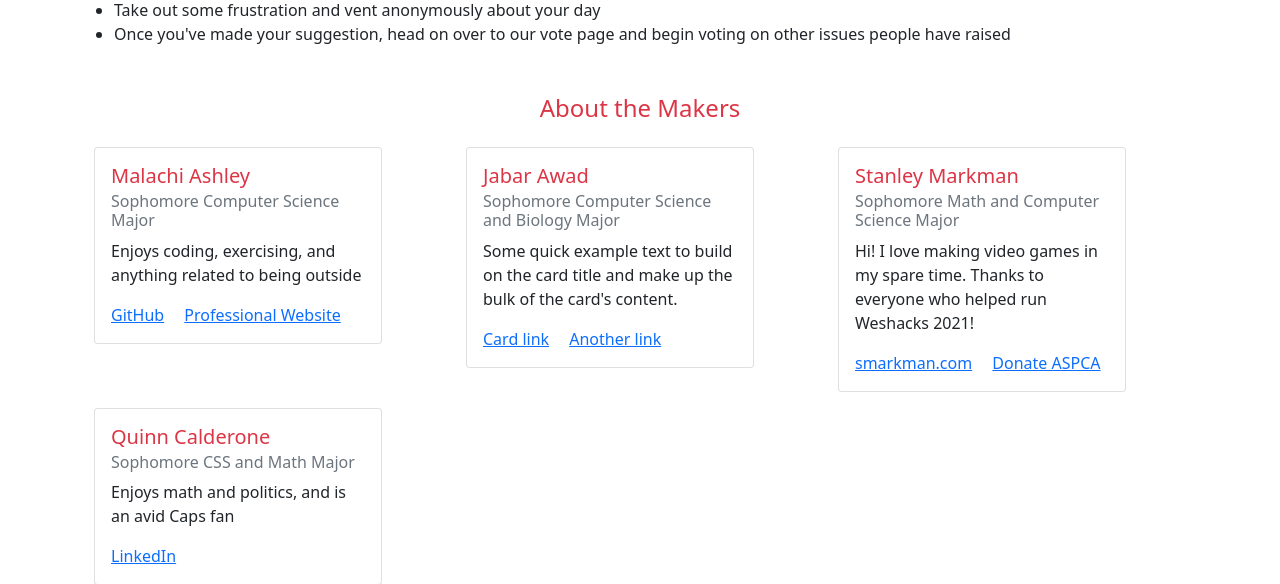
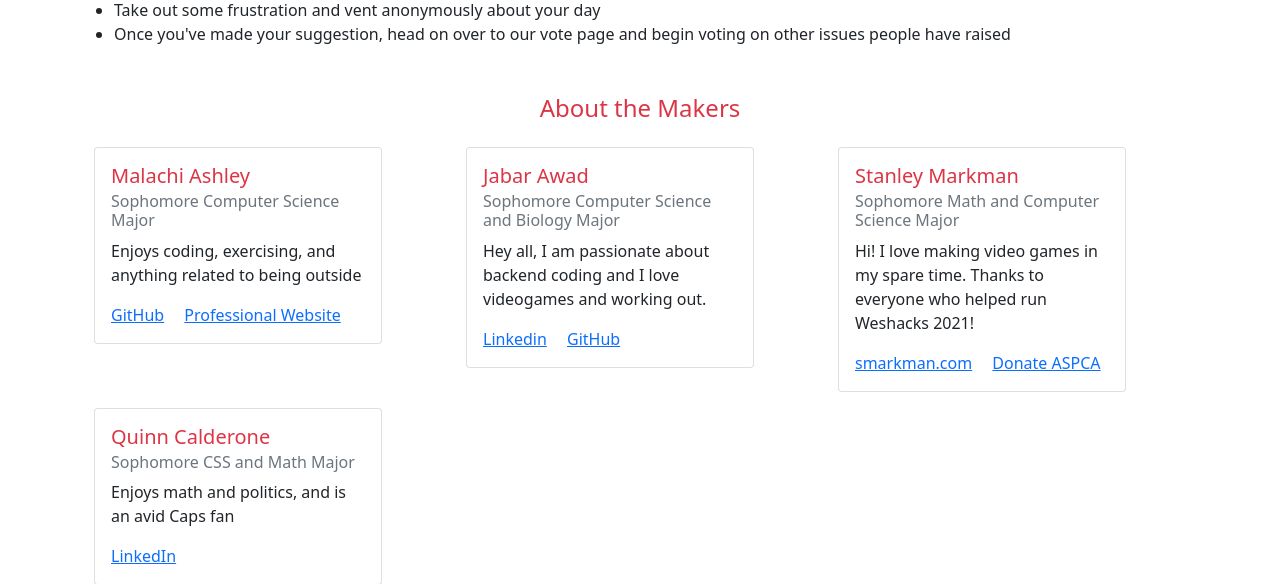
Before and after one commit to malachimda101/WeSuggest, a Flask app: page / in a window 1280 px wide. Shown: the part 432-1016 px from the top of the page. Run offline with Flask 2, Linux system fonts and the light colour scheme; some libraries are stand-ins or nearby versions.

Commit message:
added bio info for myself in index.html

```diff
--- a/databases.py
+++ b/databases.py
@@ -134,4 +134,4 @@ print(test.query())
 
 #print(test.query())
 
-print(test.highest_upvotes())
+#print(test.highest_upvotes())
--- a/templates/index.html
+++ b/templates/index.html
@@ -66,9 +66,9 @@
                         <div class="card-body">
                           <h5 class="card-title text-danger">Jabar Awad</h5>
                           <h6 class="card-subtitle mb-2 text-muted">Sophomore Computer Science and Biology Major</h6>
-                          <p class="card-text">Some quick example text to build on the card title and make up the bulk of the card's content.</p>
-                          <a href="#" class="card-link">Card link</a>
-                          <a href="#" class="card-link">Another link</a>
+                          <p class="card-text">Hey all, I am passionate about backend coding and I love videogames and working out.</p>
+                          <a href="https://www.linkedin.com/in/jabarawad/" class="card-link">Linkedin</a>
+                          <a href="https://github.com/jabarawad" class="card-link">GitHub</a>
                         </div>
                     </div>
                 </div>
```
